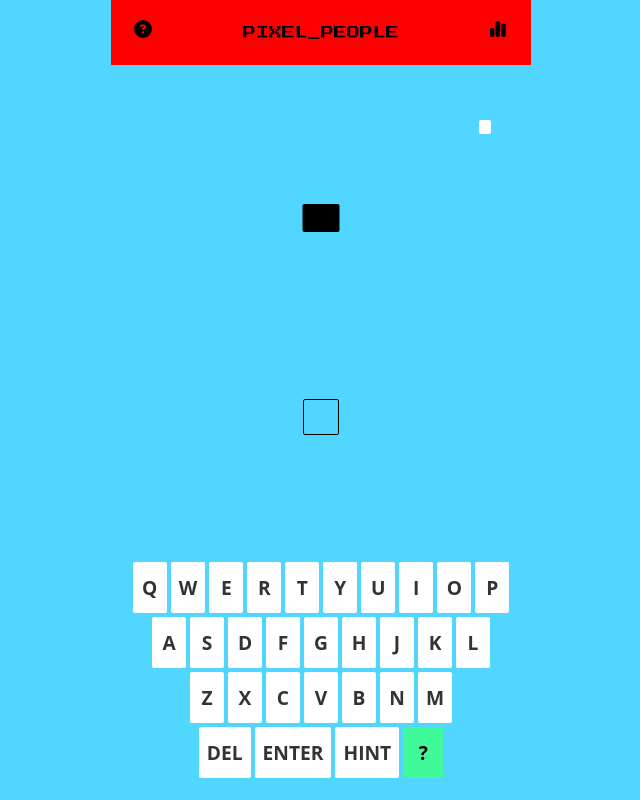
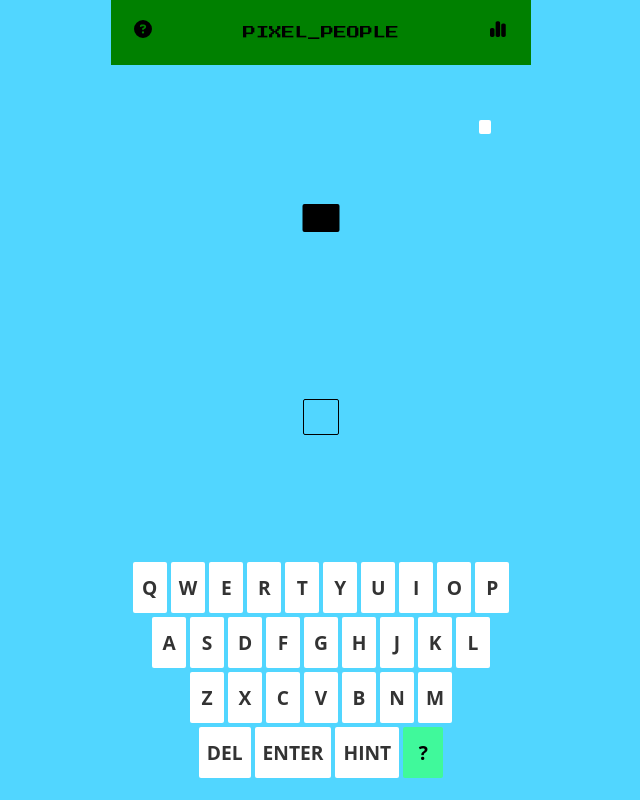
Before and after one commit to bcostoff/PixelPeople, a React (Create React App) app in the folder client/: page / in a window 1280 px wide. Shown: the whole page, without its empty margins (319-959 px from the left). Built offline with nearby package versions, Linux system fonts and the light colour scheme; no server answers.

Commit message:
green header

```diff
--- a/client/src/App.css
+++ b/client/src/App.css
@@ -50,7 +50,7 @@ body {
   font-size: calc(10px + 2vmin);
   /* color: white; */
   color:white;
-  background-color: red;
+  background-color: green;
   z-index:10;
   font-family: 'Press Start 2P', cursive;
 }
```
